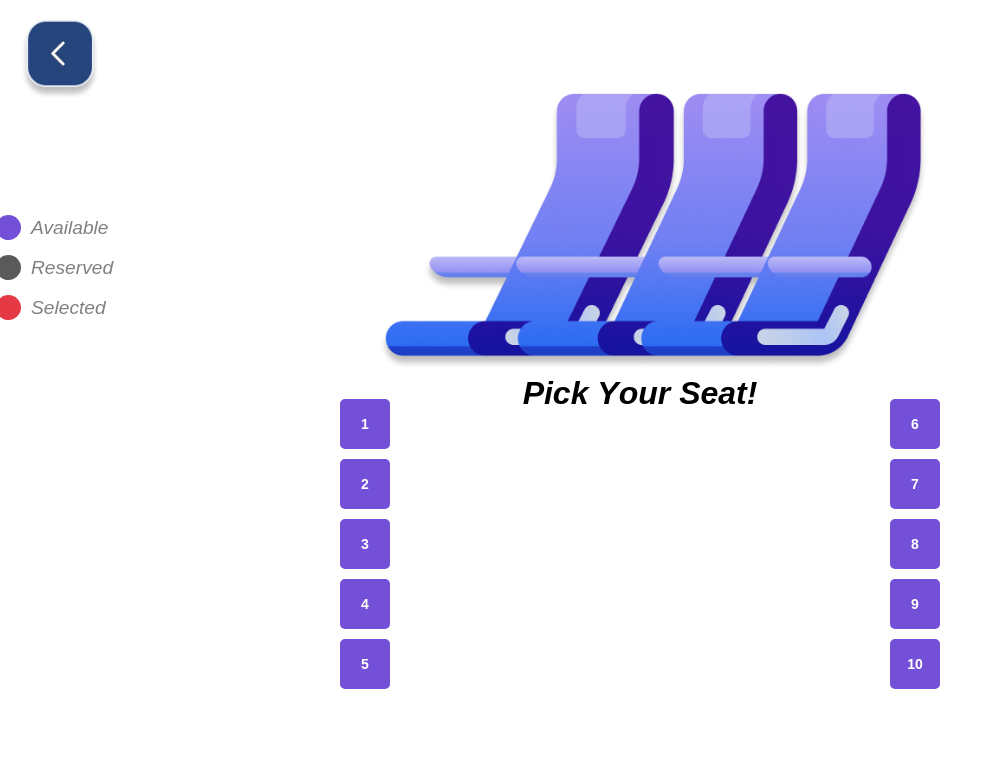
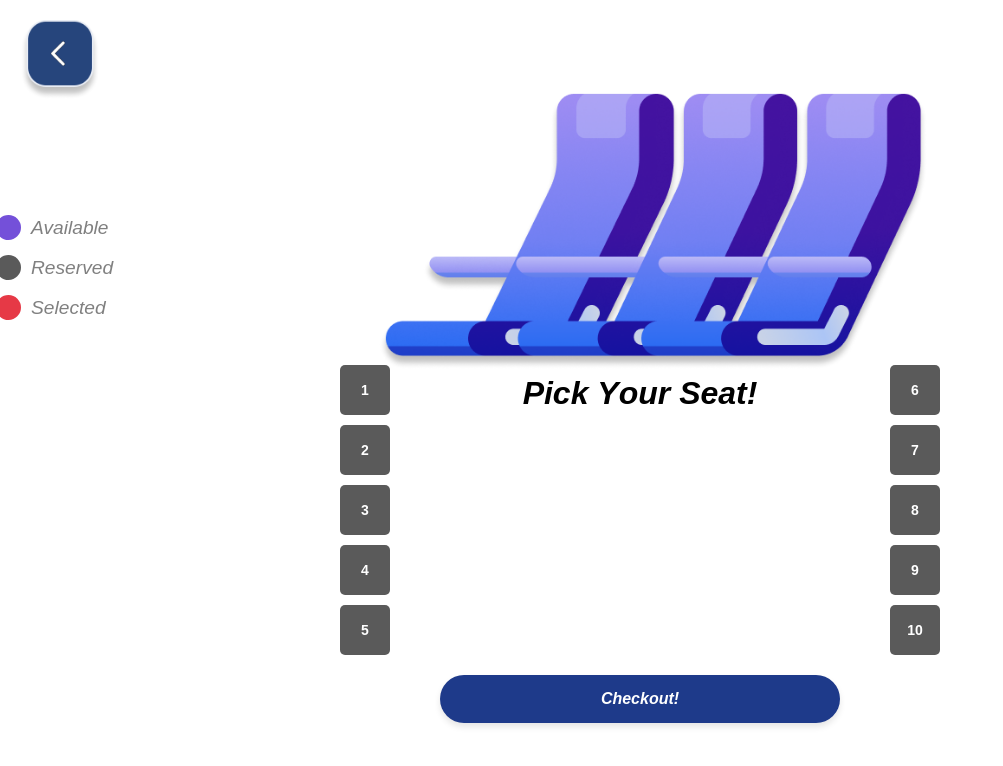
Before and after one commit to AhmedAlhumaid/Train-System, a React (Create React App) app in the folder frontend/: page /seats/1 in a window 1280 px wide. Shown: the top 766 px of the page, without its empty margins (0-1003 px from the left). Built offline with nearby package versions, Linux system fonts and the light colour scheme; no server answers.

Commit message:
added the parameters between the pages

```diff
--- a/frontend/src/App.js
+++ b/frontend/src/App.js
@@ -21,8 +21,8 @@ function App() {
         <Route path = "/main" element = {<Main></Main>} ></Route>
         <Route path = "/trains" element = {<Trains></Trains>} ></Route>
         <Route path = "/seats/:id" element={<Seats></Seats>}></Route>
-        <Route path="/payment" element= {<Payment></Payment>}></Route>
-        <Route path = "booking" element = {<Booking></Booking>}></Route>
+        <Route path="/payment/:id" element= {<Payment></Payment>}></Route>
+        <Route path ="/booking:id" element = {<Booking></Booking>}></Route>
         </Routes>
       </Router>
     </div>
--- a/frontend/src/assets/styles/seats.module.css
+++ b/frontend/src/assets/styles/seats.module.css
@@ -134,3 +134,25 @@
         transform: translateY(0); /* Return to original position */
     }
 }
+
+.payButton {
+    background-color: #1e3a8a;
+    color: #fff;
+    border: none;
+    border-radius: 25px;
+    padding: 15px 30px;
+    font-size: 16px;
+    font-weight: bold;
+    font-style: italic;
+    cursor: pointer;
+    margin-top: 20px;
+    box-shadow: 0 4px 6px rgba(0, 0, 0, 0.1);
+    transition: all 0.3s ease;
+    width: 100%;
+    max-width: 400px;
+    animation: bounceButton 1.5s ease-in-out infinite alternate; /* Bounce animation */
+  }
+  .payButton:hover {
+    background-color: #1565c0;
+    transform: scale(1.05); /* Slight zoom on hover */
+  }
--- a/frontend/src/pages/payment.js
+++ b/frontend/src/pages/payment.js
@@ -4,9 +4,12 @@ import visaIcon from "../assets/images/visa-icon.png";
 import cardIcon from "../assets/images/card-icon.png";
 import logo from "../assets/images/logo.png";
 import { useState } from "react";
-import { useNavigate } from "react-router-dom";
+import { useNavigate,useLocation,useParams} from "react-router-dom";
 import { Link } from "react-router-dom";
 function Payment(){
+    const location = useLocation(); // Access the location object
+    const { selectedSeats } = location.state || {}; // Extract selectedSeats from state
+    const param = useParams()
     const [cardNum,setCardNum] = useState("");
     const [name,setName] = useState("");
     const [expiryDate,setExpiryDate] = useState("")
--- a/frontend/src/pages/seats.js
+++ b/frontend/src/pages/seats.js
@@ -1,32 +1,56 @@
-import React, { useState } from "react";
+import React, { useEffect, useState } from "react";
 import styles from "../assets/styles/seats.module.css";
 import backIcon from "../assets/images/back-icon.png";
 import seatsLogo from "../assets/images/seats.png";
 import { Link } from "react-router-dom";
+import { useNavigate } from "react-router-dom";
+import { useParams } from "react-router-dom";
 
 function Seats() {
     // Seat data with status
-    const [seats, setSeats] = useState({
-        1: "available",
-        2: "available",
-        3: "available",
-        4: "available",
-        5: "available",
-        6: "available",
-        7: "available",
-        8: "available",
-        9: "available",
-        10: "available",
-    });
+    const { id } = useParams(); // Extract train ID from the route
+    const [seats, setSeats] = useState({}); // Initialize seats as an empty object
+    const navigate = useNavigate();
+
+    // Fetch seating info from the database
+    useEffect(() => {
+        const fetchSeatingInfo = async () => {
+            try {
+                const response = await fetch(`/api/trains/train?id=${id}`);
+                const trainData = await response.json();
+                setSeats(trainData.seats); // Assume `trainData.seats` is an object like {1: true, 2: false}
+            } catch (err) {
+                console.error("Error fetching seating info:", err);
+            }
+        };
+        fetchSeatingInfo();
+    }, [id]); // Dependency array ensures fetchSeatingInfo runs only when `id` changes
 
     const title = "Pick Your Seat!";
+
     // Handle seat click to toggle selection
     const handleSeatClick = (seatNumber) => {
-        setSeats((prevSeats) => ({
-            ...prevSeats,
-            [seatNumber]: prevSeats[seatNumber] === "selected" ? "available" : "selected",
-        }));
+        setSeats((seats) => {
+            if (seats[seatNumber] === false) {
+                // If the seat is reserved, do nothing
+                return seats;
+            }
+
+            // Toggle "selected" status for available seats
+            return {
+                ...seats,
+                [seatNumber]: seats[seatNumber] === "selected" ? true : "selected",
             };
+        });
+    };
+
+    function handleSubmit(){
+        const selectedSeats = Object.keys(seats).filter(
+            (seatNumber) => seats[seatNumber] === "selected"
+        );
+        console.log(selectedSeats)
+        navigate(`/payment/${id}`, { state: { selectedSeats } });
+    }
 
     return (
         <div className={styles.container}>
@@ -51,11 +75,12 @@ function Seats() {
                 </div>
             </div>
             <h1 className={styles.h1}>
-                {title.split("").map((letter, index) => ( //wrapping each letter with a span to control the animation
+                {title.split("").map((letter, index) => (
                     <span
                         key={index}
                         className={styles.animatedLetter}
-                       style={{ animationDelay: `${index * 0.1}s` }} >
+                        style={{ animationDelay: `${index * 0.1}s` }}
+                    >
                         {letter === " " ? "\u00A0" : letter}
                     </span>
                 ))}
@@ -67,7 +92,7 @@ function Seats() {
                         <div
                             key={seatNumber}
                             className={`${styles.seat} ${
-                                seats[seatNumber] === "available"
+                                seats[seatNumber] === true
                                     ? styles.available
                                     : seats[seatNumber] === "selected"
                                     ? styles.selected
@@ -85,7 +110,7 @@ function Seats() {
                         <div
                             key={seatNumber}
                             className={`${styles.seat} ${
-                                seats[seatNumber] === "available"
+                                seats[seatNumber] === true
                                     ? styles.available
                                     : seats[seatNumber] === "selected"
                                     ? styles.selected
@@ -98,6 +123,9 @@ function Seats() {
                     ))}
                 </div>
             </div>
+            <button className={styles.payButton}
+            onClick = {handleSubmit}
+                >Checkout!</button>
         </div>
     );
 }
--- a/frontend/src/pages/trains.js
+++ b/frontend/src/pages/trains.js
@@ -29,7 +29,7 @@ function TrainsList() {
     const fetchTrains = async () => {
       try {
         const response = await fetch(
-          `http://localhost:5000/api/trains?from=${from}&to=${to}&date=${departureDate}`
+          `http://localhost:5000/api/trains/trainList?from=${from}&to=${to}&date=${departureDate}`
         );
 
         if (!response.ok) {
```
Also changed, not shown: frontend/src/assets/styles/ticket.module.css (line endings or trailing spaces), 1 other file (tests, documents, lock files or other folders). Lines whose indentation alone changed are shown as unchanged.
